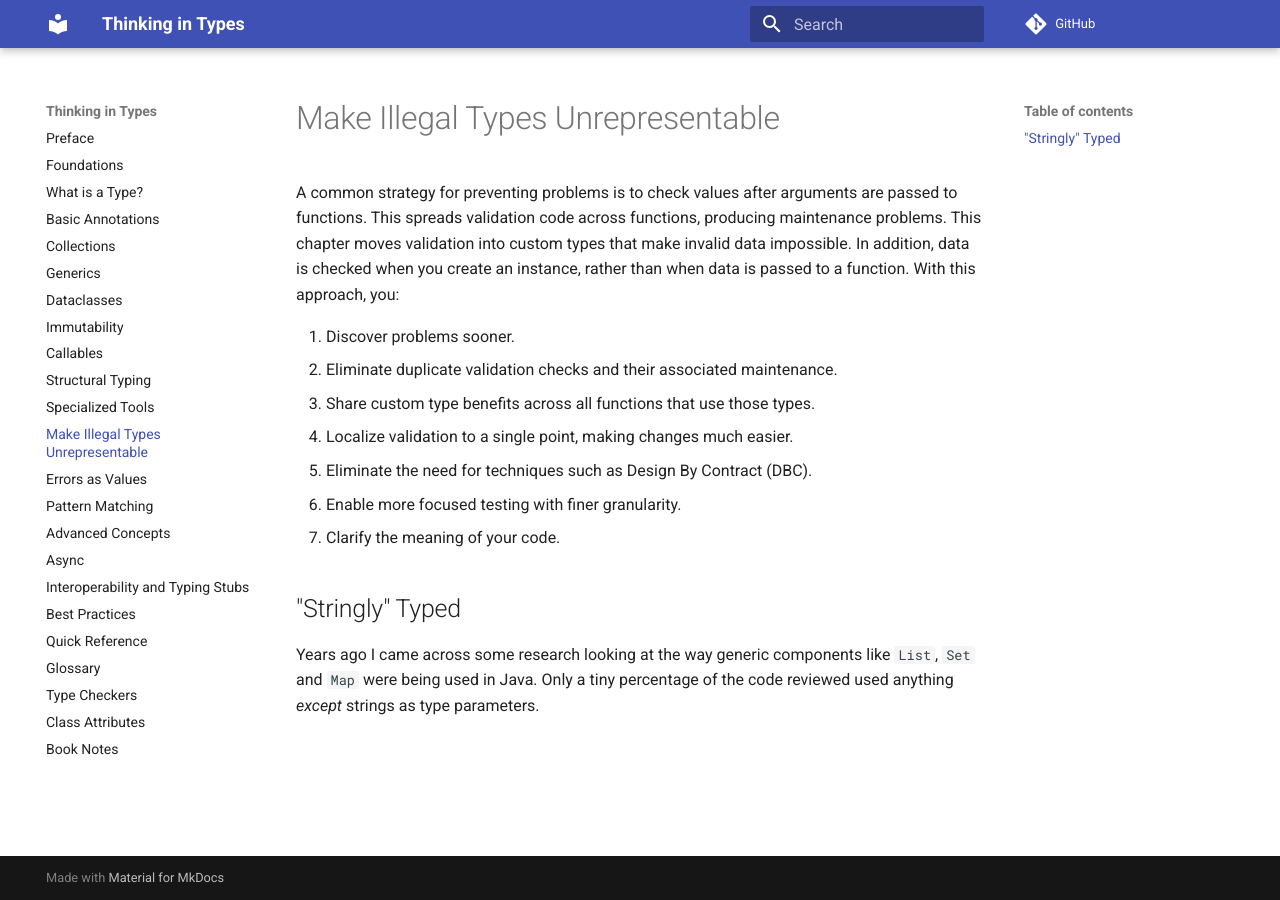
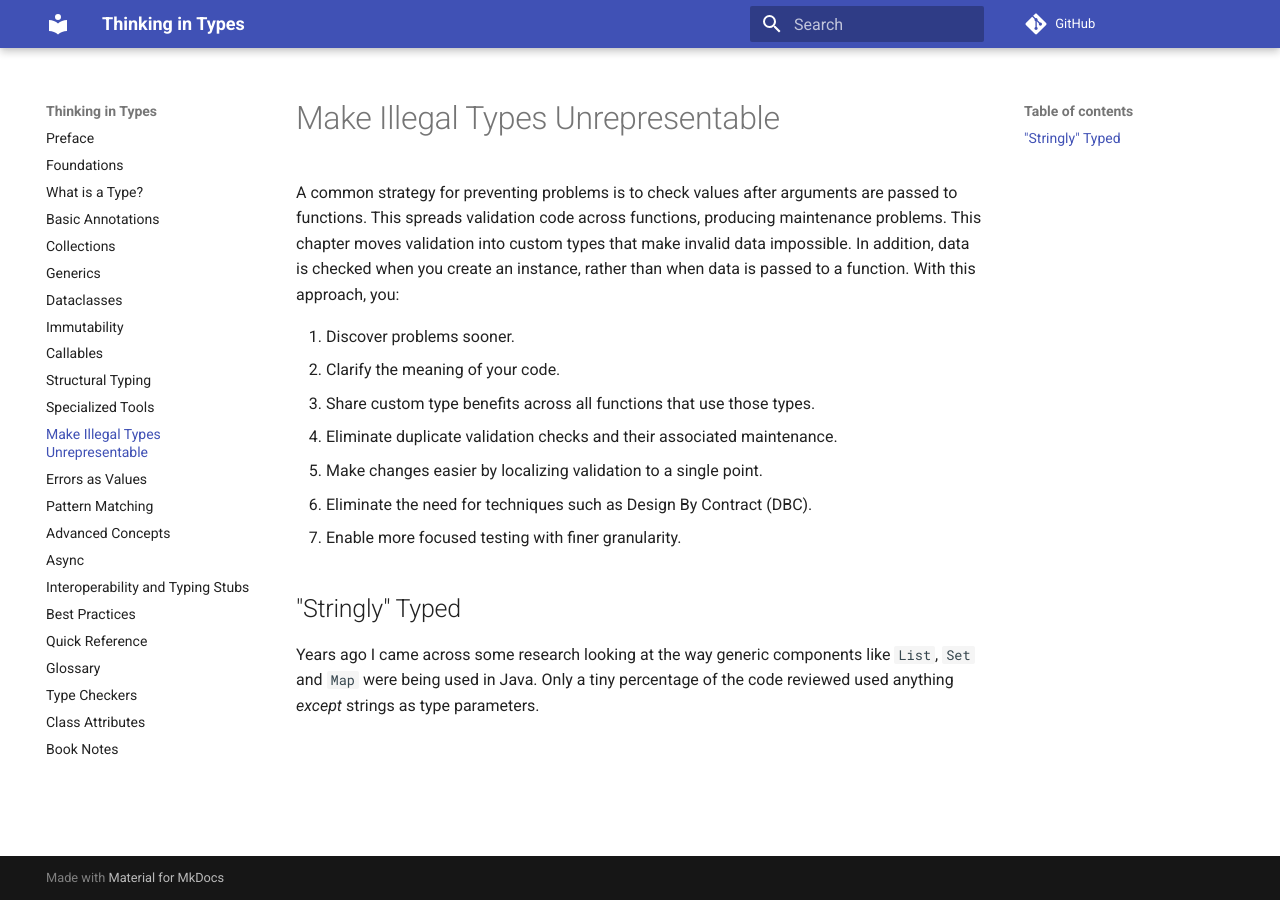
Before and after one commit to ThinkingInTypes/ThinkingInTypes.github.io, an MkDocs documentation site: the page built from Chapters/12_Make_Illegal_Types_Unrepresentable.md, in a window 1280 px wide. Built offline with MkDocs 1.6.1 and Material for MkDocs 9.7.7, drawn with Linux system fonts in a browser that asks for light colours; comment, search, counter and statistics services are not loaded.

Commit message:
Update 12_Make_Illegal_Types_Unrepresentable.md

```diff
--- a/Chapters/12_Make_Illegal_Types_Unrepresentable.md
+++ b/Chapters/12_Make_Illegal_Types_Unrepresentable.md
@@ -7,12 +7,12 @@ In addition, data is checked when you create an instance, rather than when data
 With this approach, you:
 
 1. Discover problems sooner.
-2. Eliminate duplicate validation checks and their associated maintenance.
-3. Share custom type benefits across all functions that use those types.
-4. Localize validation to a single point, making changes much easier.
-5. Eliminate the need for techniques such as Design By Contract (DBC).
-6. Enable more focused testing with finer granularity.
-7. Clarify the meaning of your code.
+1. Clarify the meaning of your code.
+1. Share custom type benefits across all functions that use those types.
+1. Eliminate duplicate validation checks and their associated maintenance.
+1. Make changes easier by localizing validation to a single point.
+1. Eliminate the need for techniques such as Design By Contract (DBC).
+1. Enable more focused testing with finer granularity.
 
 ## "Stringly" Typed
 
```
